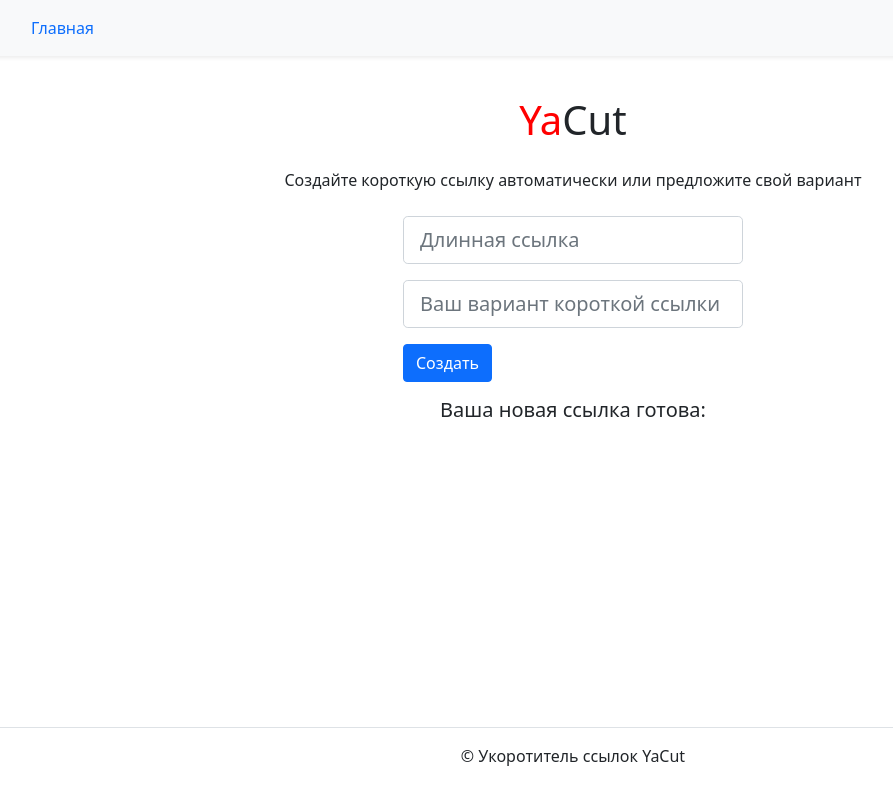
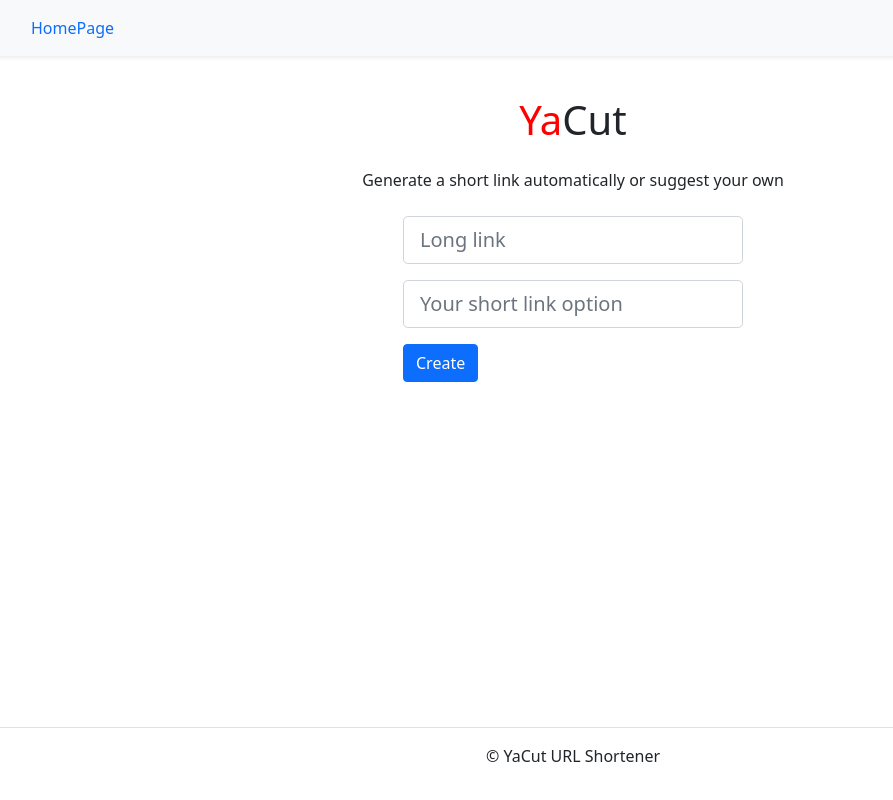
Before and after one commit to trippiez/TldrURL, a Flask app: page / in a window 1280 px wide. Shown: the whole page, without its empty margins (67-960 px from the left). Run offline with Flask 2, Linux system fonts and the light colour scheme; some libraries are stand-ins or nearby versions.

Commit message:
translate to english

```diff
--- a/yacut/error_handlers.py
+++ b/yacut/error_handlers.py
@@ -0,0 +1,4 @@
+# @app.errorhandler(404)
+# def page_not_found(error):
+#     return render_template('404.html'), 404
+#     return '<h1>Not Found</h1>'
--- a/yacut/forms.py
+++ b/yacut/forms.py
@@ -6,11 +6,11 @@ from wtforms.validators import URL, DataRequired, Length, Optional
 class URLMapForm(FlaskForm):
     original = URLField(validators=[
         Length(1, 256),
-        DataRequired(message='Обязательное поле'),
-        URL(message='Не удалось распознать URL')]
+        DataRequired(message='Required field'),
+        URL(message='Invalid URL')]
     )
     short = StringField(validators=[
         Optional(),
         Length(1, 16)]
     )
-    submit = SubmitField('Создать')
+    submit = SubmitField('Create')
--- a/yacut/routes.py
+++ b/yacut/routes.py
@@ -1,35 +1,50 @@
-from flask import render_template
+from flask import flash, redirect, render_template, request, url_for
 
 from . import app, db
 from .forms import URLMapForm
 from .models import URLMap
 
 
-# @shortener.route('/<short_url>')
-# def redirect_to_url():
-#     pass
-#     # return render_template('index.html')
+@app.route('/<short>')
+def redirect_to_url(short):
+    link = URLMap.query.filter_by(short=short).first()
+    return redirect(link.original)
 
 
-@app.route('/')
+@app.route('/', methods=['GET', 'POST'])
 def index():
     form = URLMapForm()
+
+    if request.method == 'POST':
+        short = form.short.data
+
+        if short and URLMap.query.filter_by(short=short).first() is not None:
+            flash('Short URL already exists. Please choose another one.')
+            return redirect(url_for('index'))
+
+        if not short:
+            short = URLMap.get_unique_short_id()
+
+        if form.validate_on_submit():
+            link = URLMap(
+                original=form.original.data,
+                short=short
+            )
+            db.session.add(link)
+            db.session.commit()
+        return render_template('index.html', form=form, short=short)
     return render_template('index.html', form=form)
 
 
-@app.route('/add_link', methods=['POST'])
-def add_link():
-    form = URLMapForm()
-    if form.validate_on_submit():
-        urlmap = URLMap(
-            original=form.original.data,
-            short=form.short.data)
-        db.session.add(urlmap)
-        db.session.commit()
-    return render_template('index.html', form=form, new_url=urlmap.short)
+@app.route('/delete/<int:id>')
+def delete_link(id):
+    link = URLMap.query.get(id)
+    db.session.delete(link)
+    db.session.commit()
+    return "<h1>success deleted</h1>"
 
-
-# @shortener.errorhandler(404)
-# def page_not_found(error):
-#     return render_template('404.html'), 404
-#     return '<h1>Not Found</h1>'
+    # formdata = session.get('formdata', None)
+    # if formdata:
+    #     form = MyForm(MultiDict(formdata))
+    #     form.validate()
+    #     session.pop('formdata')
--- a/yacut/templates/includes/footer.html
+++ b/yacut/templates/includes/footer.html
@@ -1,3 +1,3 @@
 <footer class="fixed-bottom border-top text-center py-3">
-  <p>© Укоротитель ссылок YaCut</p>
+  <p>© YaCut URL Shortener</p>
 </footer>
--- a/yacut/templates/includes/header.html
+++ b/yacut/templates/includes/header.html
@@ -17,9 +17,7 @@
       <div class="collapse navbar-collapse" id="navbarNav">
         <ul class="nav nav-pills">
           <li class="nav-item">
-            <a class="nav-link" href="{{ url_for('index') }}">
-              Главная
-            </a>
+            <a class="nav-link" href="{{ url_for('index') }}"> HomePage </a>
           </li>
         </ul>
       </div>
--- a/yacut/templates/index.html
+++ b/yacut/templates/index.html
@@ -3,19 +3,19 @@
   <section class="container my-5 px-4">
     <h1 class="text-center"><span style="color: red">Ya</span>Cut</h1>
     <p class="text-center my-4">
-      Создайте короткую ссылку автоматически или предложите свой вариант
+      Generate a short link automatically or suggest your own
     </p>
 
     <div class="container">
       <div class="row my-3">
         <div class="col-sm"></div>
         <div class="col-sm">
-          <form method="POST" action="{{ url_for('add_link') }}" novalidate>
+          <form method="POST" action="{{ url_for('index') }}" novalidate>
             {{ form.csrf_token }}
             <div>
               <div>
                 {{ form.original(class="form-control form-control-lg py-2 mb-3",
-                placeholder="Длинная ссылка", id="form-title") }}
+                placeholder="Long link", id="form-title") }}
                 <p>
                   {% if form.original.errors %} {% for error in
                   form.original.errors %}
@@ -25,7 +25,7 @@
               </div>
               <div>
                 {{ form.short(class="form-control form-control-lg py-2 mb-3",
-                placeholder="Ваш вариант короткой ссылки", id="form-link") }}
+                placeholder="Your short link option", id="form-link") }}
                 <p>
                   {% if form.short.errors %} {% for error in form.short.errors
                   %}
@@ -45,8 +45,19 @@
       <div class="row">
         <div class="col-sm"></div>
         <div class="col-sm">
-          <h5 class="text-center">Ваша новая ссылка готова:</h5>
-          <p>{{ new_url }}</p>
+          {% if request.method == 'POST' %}
+            <p>
+                <h5 class="text-center">Your new link is ready:</h5>
+                <a href="{{ url_for('redirect_to_url', short=short, _external=True) }}" target="_blank">{{ url_for('redirect_to_url', short=short, _external=True) }}</a>
+            </p>
+          {% endif %}
+          {% with messages = get_flashed_messages() %}
+          {% if messages %}
+            {% for message in messages %}
+              {{ message }}
+            {% endfor %}
+          {% endif %}
+        {% endwith %}
         </div>
         <div class="col-sm"></div>
       </div>
```
Also changed, not shown: yacut/models.py (+1 -10 lines).
